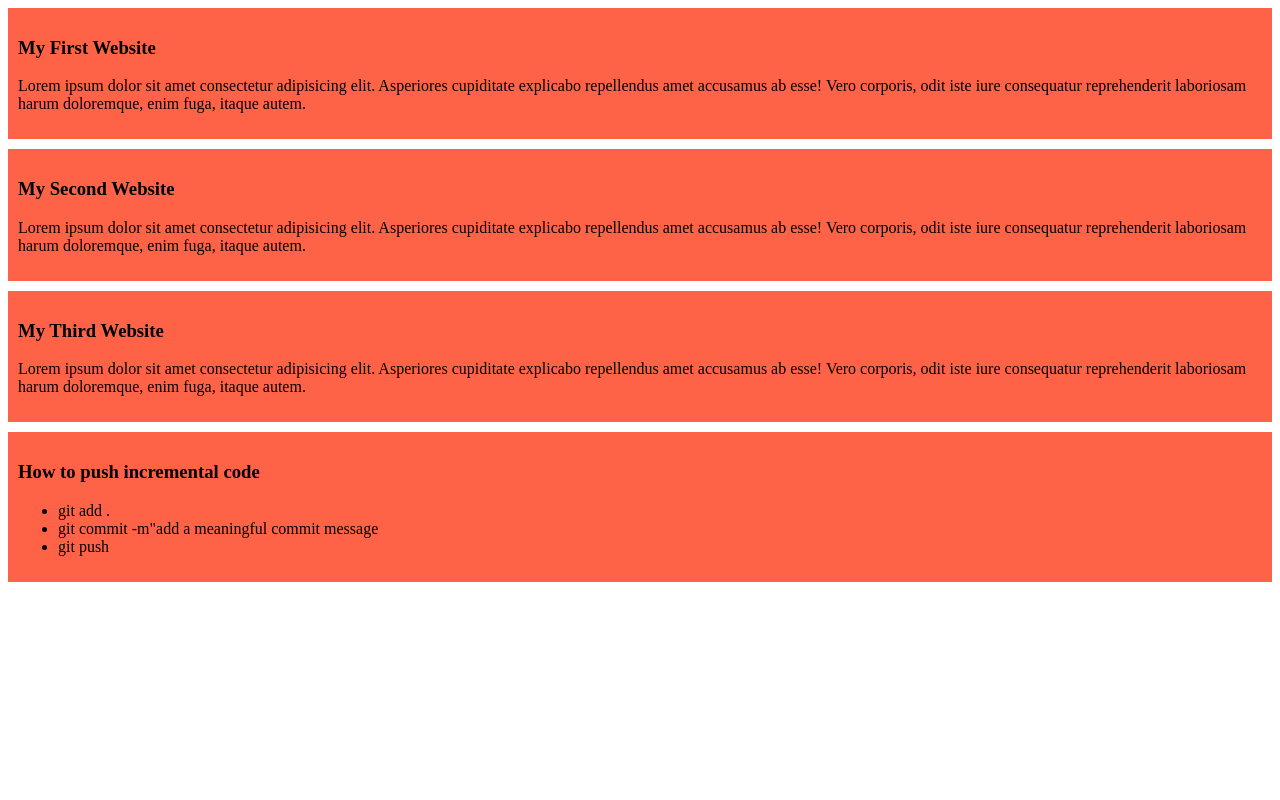
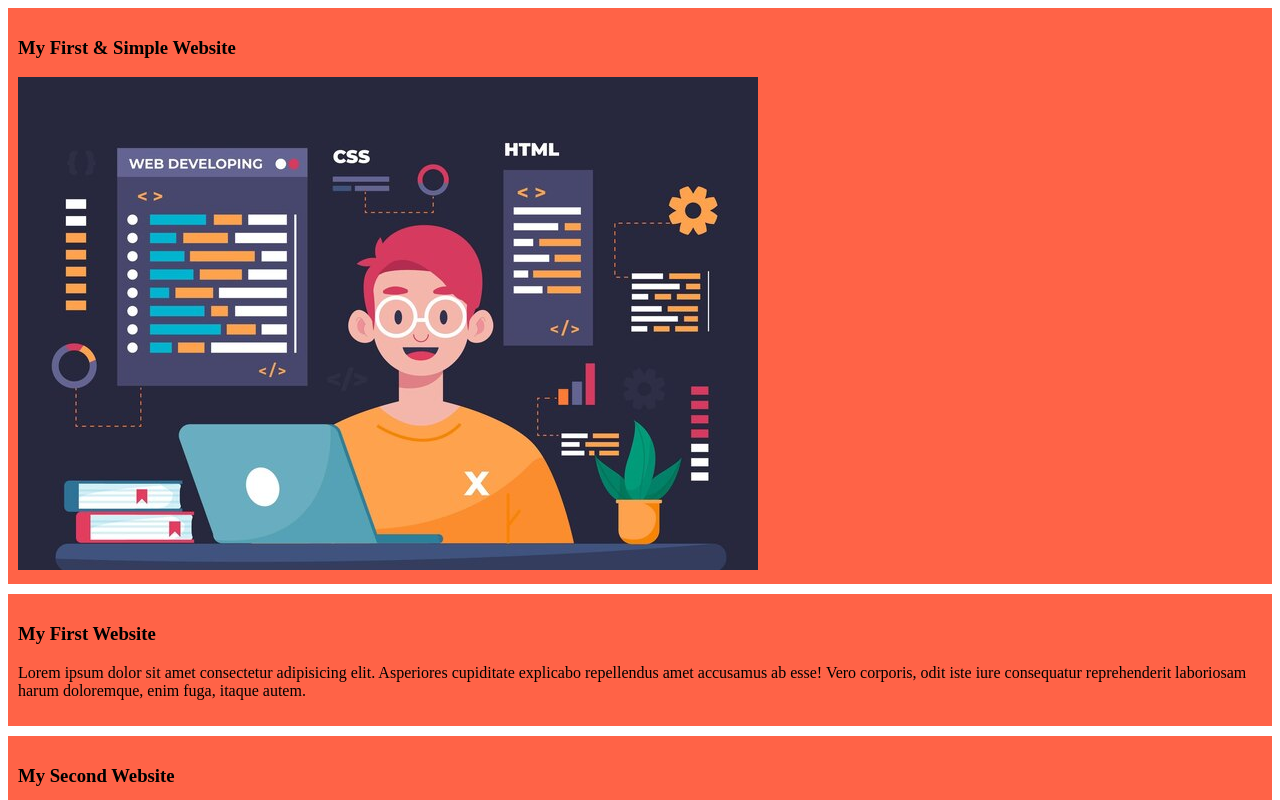
Before and after one commit to arefin2319/my-simple-website, a plain HTML site: page index.html in a window 1280 px wide. Shown: the top 800 px of the page. Drawn offline with Linux system fonts and the light colour scheme.

Commit message:
added developer images

```diff
--- a/index.html
+++ b/index.html
@@ -7,6 +7,10 @@
     <link rel="stylesheet" href="styles/blog.css">
 </head>
 <body>
+    <div>
+        <h3>My First & Simple Website</h3>
+        <img src="images/developer.jpg" alt="developer images">
+    </div>
     <div>
         <h3>My First Website</h3>
         <p>Lorem ipsum dolor sit amet consectetur adipisicing elit. Asperiores cupiditate explicabo repellendus amet accusamus ab esse! Vero corporis, odit iste iure consequatur reprehenderit laboriosam harum doloremque, enim fuga, itaque autem.</p>
@@ -31,5 +35,6 @@
         </ul>
     </div>
 
+
 </body>
 </html>
```
Also changed, not shown: images/developer.jpg (added).
